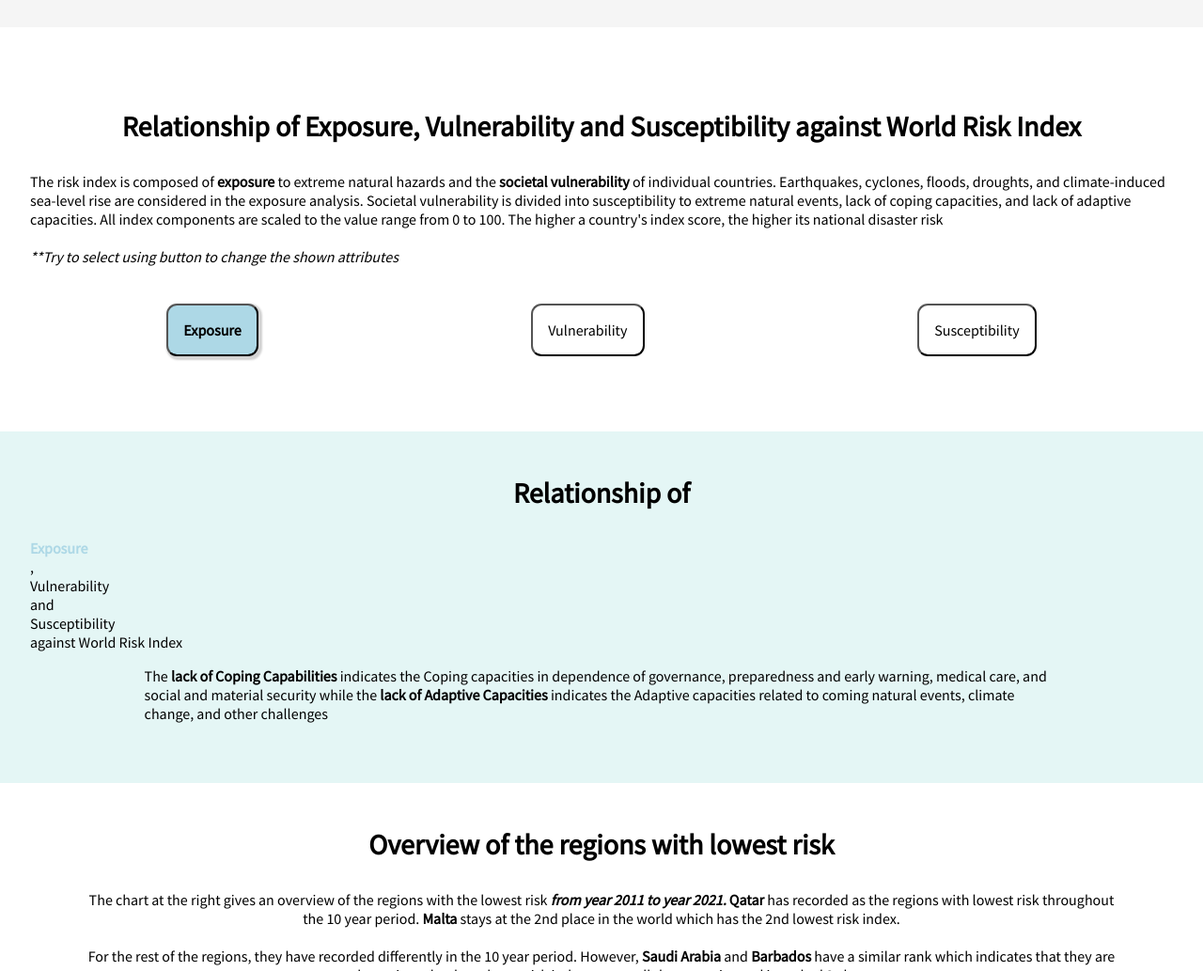
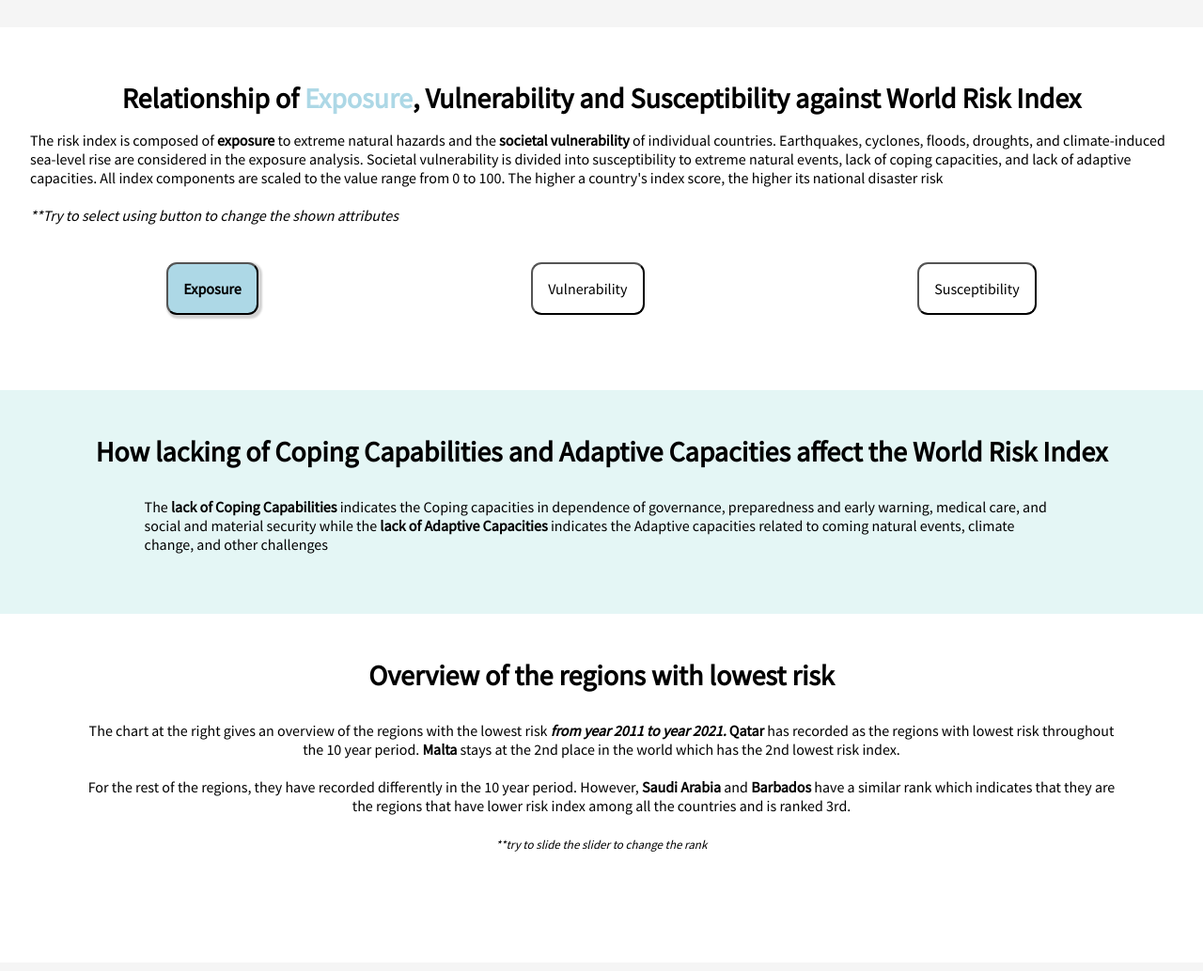
Before and after one commit to KeAn-Monash/FIT3143-Data-Visualisation-2, a plain HTML site: page index.html in a window 1280 px wide. Shown: the part 1169-2202 px from the top of the page at 94% size. Drawn offline with Linux system fonts and the light colour scheme; a script that the page names is missing.

Commit message:
Extra add-on

```diff
--- a/index.html
+++ b/index.html
@@ -37,9 +37,12 @@
     </div>
     <div class="divider"></div>
     <div class="card" style="background-color: light">
-        <p class="inline-title">
-            Relationship of Exposure, Vulnerability and Susceptibility against World Risk Index
-        </p>
+        <div class="inline-title">
+            Relationship of
+            <span class="inline-title-cat">Exposure</span>,
+            <span class="inline-title-cat">Vulnerability</span> and
+            <span class="inline-title-cat">Susceptibility</span> against World Risk Index
+        </div>
         <p>
             The risk index is composed of <b>exposure</b> to extreme natural hazards and the <b>societal vulnerability</b>
             of individual countries. Earthquakes, cyclones, floods, droughts, and climate-induced
@@ -69,10 +72,7 @@
     <div class="divider"></div>
     <div class="card" style="background-color: rgba(32, 178, 171, 0.123);">
         <p class="inline-title">
-            Relationship of
-            <div class="inline-title-cat">Exposure</div>,
-            <div class="inline-title-cat">Vulnerability</div> and
-            <div class="inline-title-cat">Susceptibility</div> against World Risk Index
+            How lacking of Coping Capabilities and Adaptive Capacities affect the World Risk Index
         </p>
         <div style="margin-left: 10%; margin-right: 10%;">
             The <b>lack of Coping Capabilities</b> indicates the Coping capacities in dependence of governance, preparedness and early warning, medical care, and social and material security
--- a/js/scatter_bar_plot_exposure.vg.json
+++ b/js/scatter_bar_plot_exposure.vg.json
@@ -70,6 +70,7 @@
       "encoding": {
         "color": {
           "condition": {
+
             "param": "click",
             "title": "Year",
             "field": "Year",
```
